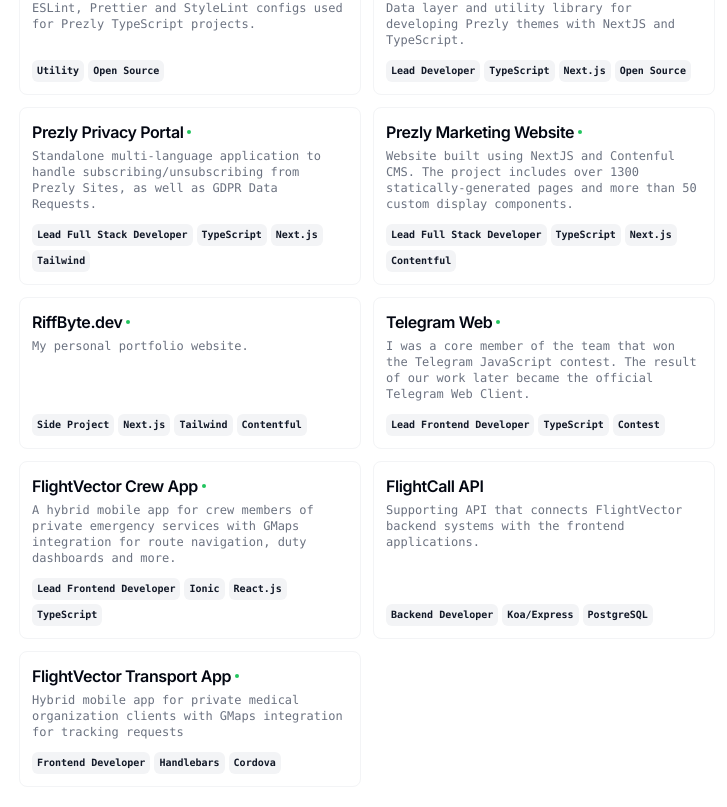
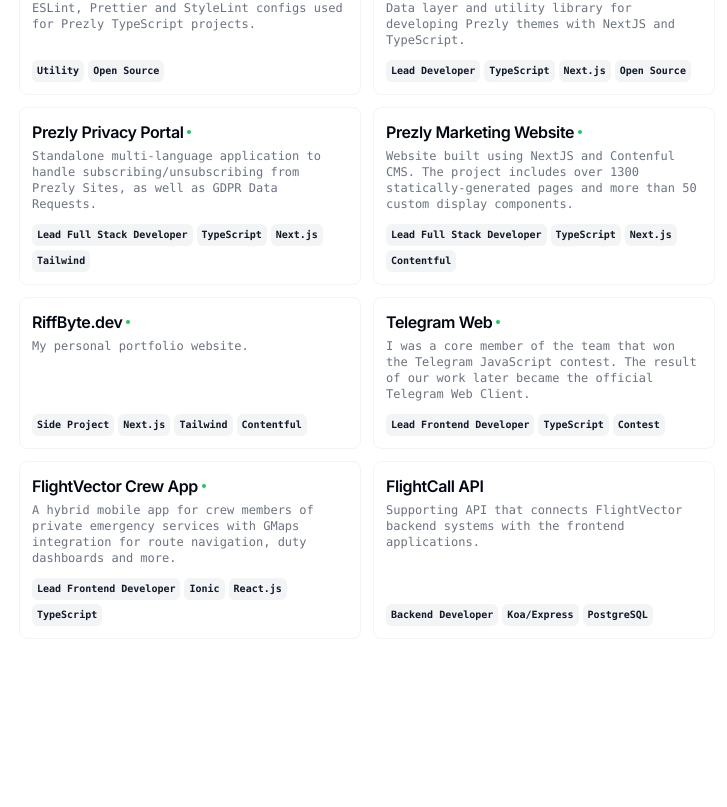
Before and after one commit to riffbyte/cv, a Next.js app: page / in a window 1280 px wide. Shown: the part 1207-2014 px from the top of the page, without its empty margins (273-1000 px from the left). After the commit the page ends 1910 px from the top, so only its background shows below. Built offline with nearby package versions, Linux system fonts and the light colour scheme.

Commit message:
Improve display in print

```diff
--- a/src/app/page.tsx
+++ b/src/app/page.tsx
@@ -148,7 +148,7 @@
                     <h3 className="font-semibold leading-none">
                       {education.school}
                     </h3>
-                    <div className="text-sm tabular-nums text-gray-500">
+                    <div className="flex-shrink-0 text-sm tabular-nums text-gray-500">
                       {education.start} - {education.end}
                     </div>
                   </div>
--- a/src/data/resume-data.tsx
+++ b/src/data/resume-data.tsx
@@ -198,16 +198,16 @@
         "Supporting API that connects FlightVector backend systems with the frontend applications.",
       // logo: JarockiMeLogo,
     },
-    {
-      title: "FlightVector Transport App",
-      techStack: ["Frontend Developer", "Handlebars", "Cordova"],
-      description:
-        "Hybrid mobile app for private medical organization clients with GMaps integration for tracking requests",
-      // logo: JarockiMeLogo,
-      link: {
-        label: "Google Play",
-        href: "https://play.google.com/store/apps/details?id=com.softtechinc.flightcall",
-      },
-    },
+    // {
+    //   title: "FlightVector Transport App",
+    //   techStack: ["Frontend Developer", "Handlebars", "Cordova"],
+    //   description:
+    //     "Hybrid mobile app for private medical organization clients with GMaps integration for tracking requests",
+    //   // logo: JarockiMeLogo,
+    //   link: {
+    //     label: "Google Play",
+    //     href: "https://play.google.com/store/apps/details?id=com.softtechinc.flightcall",
+    //   },
+    // },
   ],
 } as const;
```
